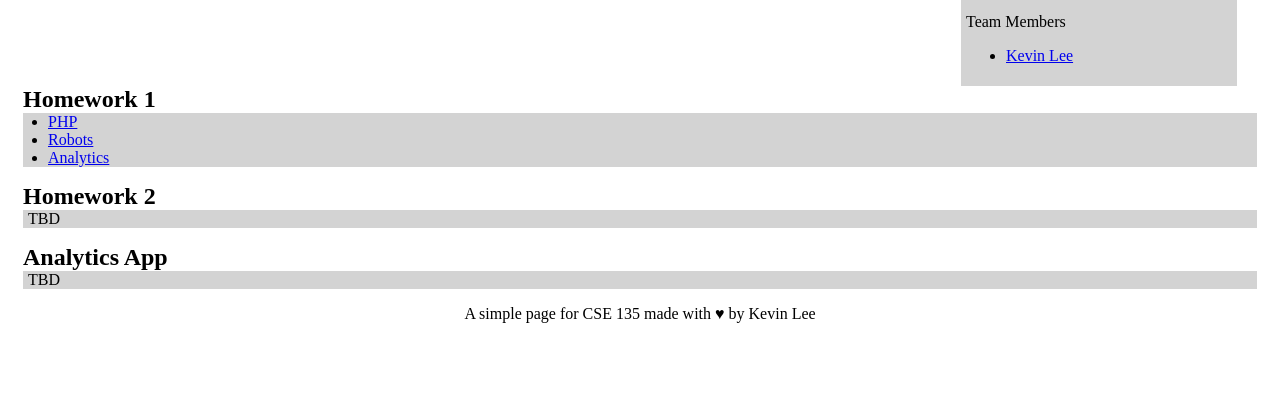
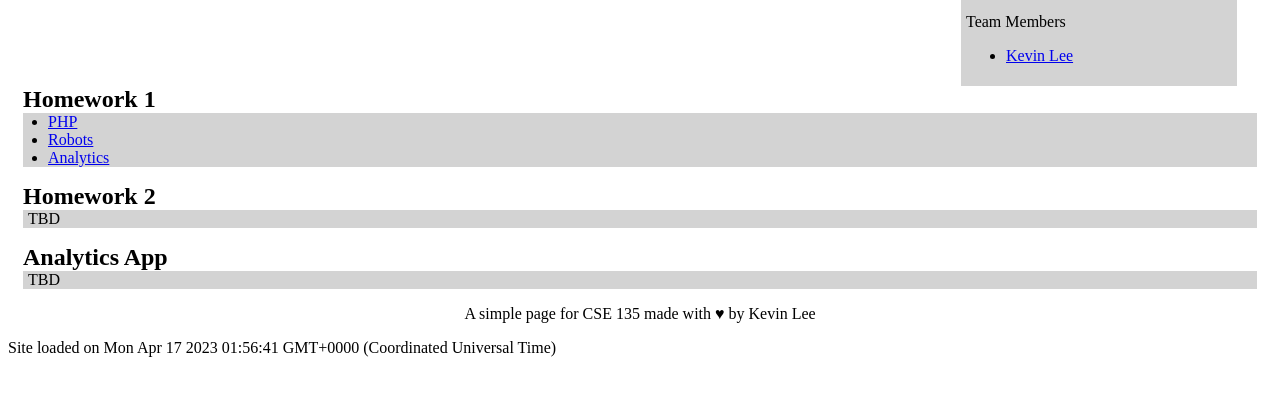
Before and after one commit to kjl001/kjl135.site, a plain HTML site: page index.html in a window 1280 px wide. Shown: the part 131-526 px from the top of the page. Drawn offline with Linux system fonts and the light colour scheme.

Commit message:
add a little JS

```diff
--- a/index.html
+++ b/index.html
@@ -45,7 +45,12 @@
 
 	<footer>
 		<p style="text-align: center">A simple page for CSE 135 made with &hearts; by Kevin Lee</p>
+		<p id="time">JavaScript is turned off!</p>
 	</footer>
+
+	<script>
+		document.getElementById("time").innerText = `Site loaded on ${new Date()}`;
+	</script>
 
 </body>
 
```
Lines whose indentation alone changed are shown as unchanged.
